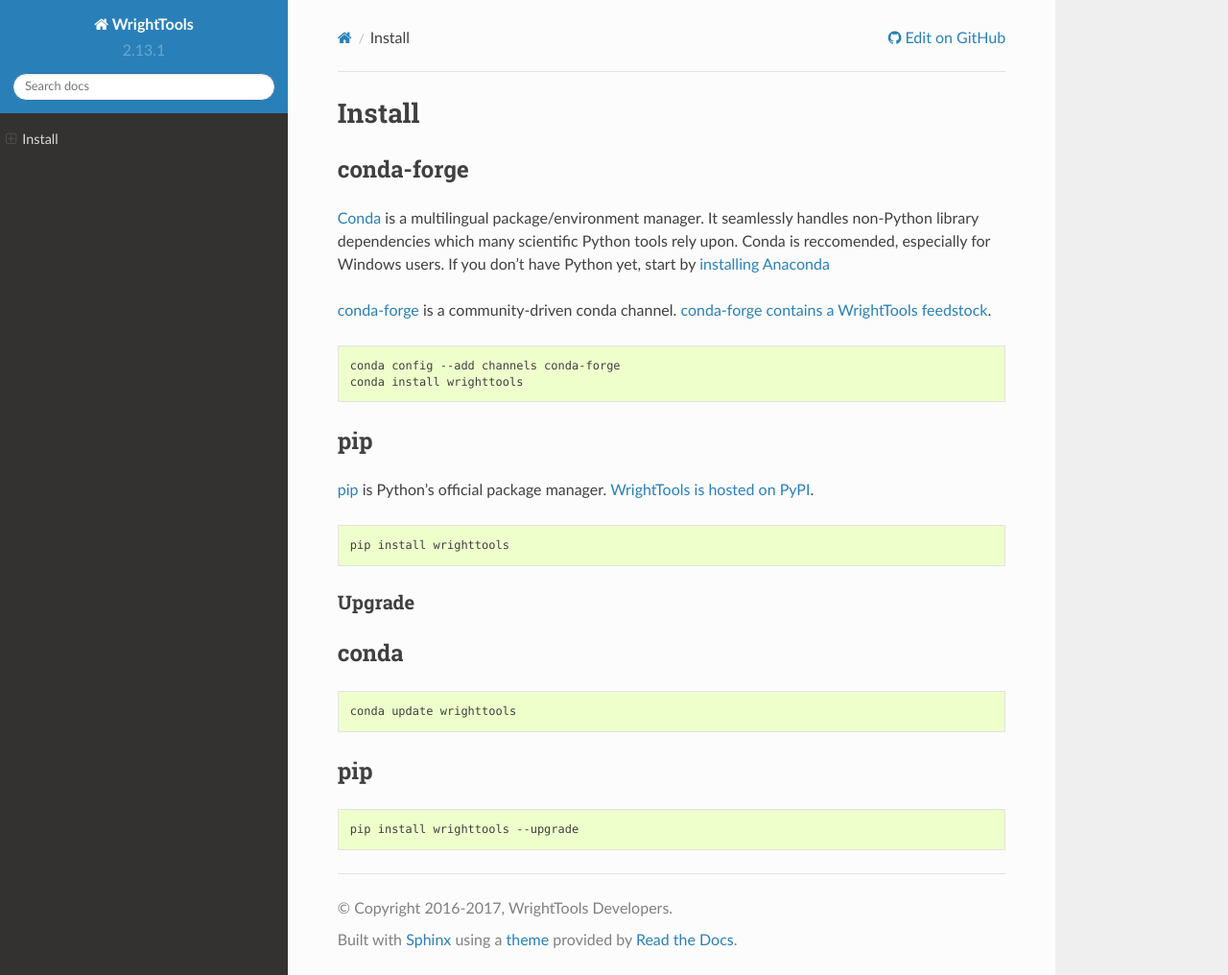
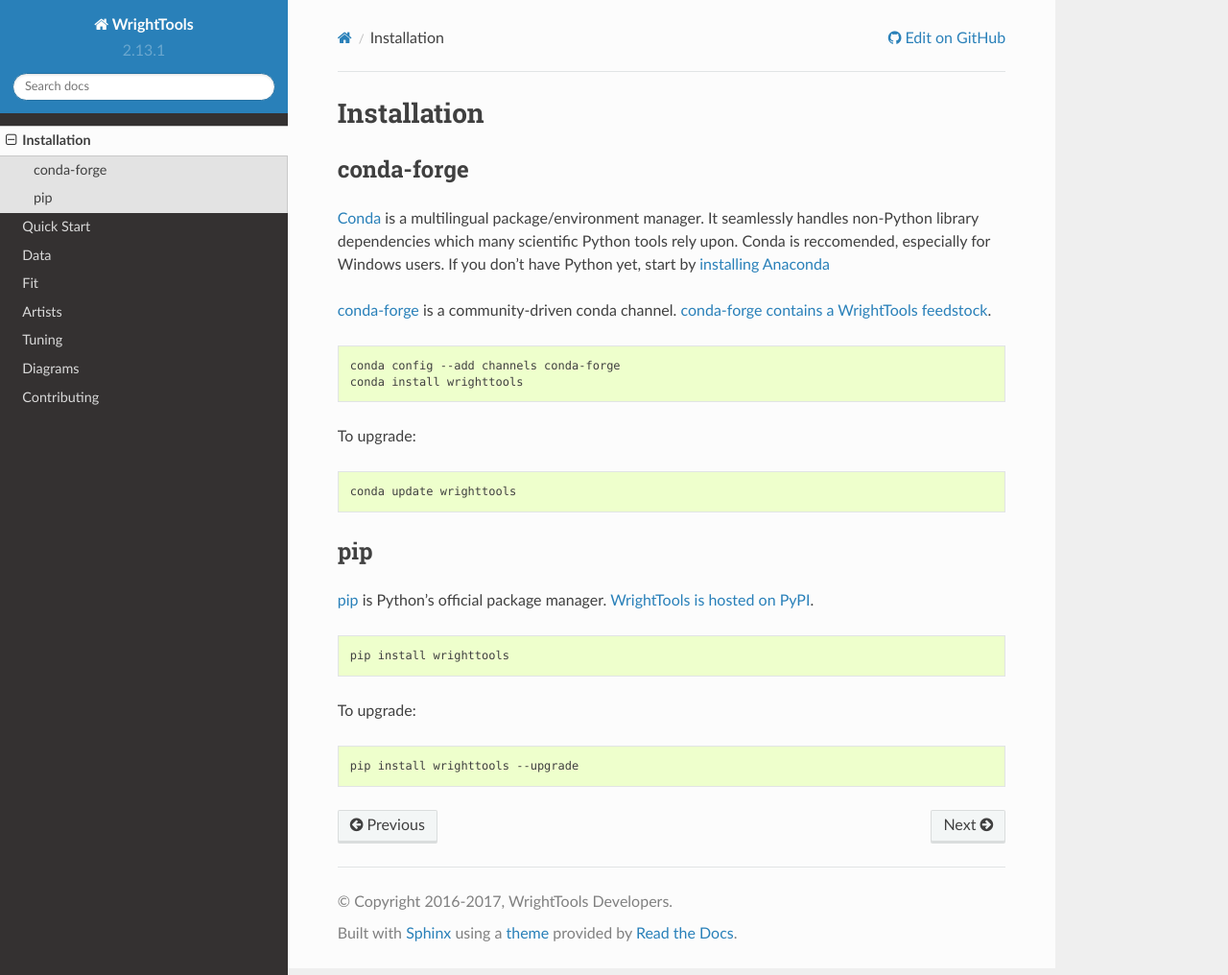
Before and after one commit to wright-group/WrightTools, a Sphinx documentation site: the page built from docs/install.rst, in a window 1280 px wide and 1016 px high. Shown: the whole window at 96% size. Built offline with Sphinx 7.4.7 and the Read the Docs theme 2.0.0, drawn with Linux system fonts in a browser that asks for light colours; pages that are not in the unit, such as notebooks, are missing from menus.

```diff
--- a/docs/data.rst
+++ b/docs/data.rst
@@ -1,3 +1,5 @@
+.. _data:
+
 Data
 ====
 
--- a/docs/diagrams.rst
+++ b/docs/diagrams.rst
@@ -0,0 +1,4 @@
+.. _diagrams:
+
+Diagrams
+========
--- /dev/null
+++ b/docs/fit.rst
@@ -0,0 +1,4 @@
+.. _fit:
+
+Fit
+===
--- a/docs/install.rst
+++ b/docs/install.rst
@@ -1,6 +1,7 @@
-=======
-Install
-=======
+.. _install:
+
+Installation
+============
 
 conda-forge
 -----------
@@ -17,6 +18,12 @@ If you don't have Python yet, start by `installing Anaconda`_
     conda config --add channels conda-forge
     conda install wrighttools
 
+To upgrade:
+
+.. code-block:: bash
+
+    conda update wrighttools
+
 pip
 ---
 
@@ -27,18 +34,7 @@ pip_ is Python's official package manager. `WrightTools is hosted on PyPI`_.
 
     pip install wrighttools
 
-Upgrade
-=======
-
-conda
------
-
-.. code-block:: bash
-
-    conda update wrighttools
-
-pip
----
+To upgrade:
 
 .. code-block:: bash
 
--- a/docs/quickstart.rst
+++ b/docs/quickstart.rst
@@ -0,0 +1,4 @@
+.. _quickstart
+
+Quick Start
+===========
--- a/docs/tuning.rst
+++ b/docs/tuning.rst
@@ -0,0 +1,4 @@
+.. _tuning:
+
+Tuning
+======
```
Also changed, not shown: docs/artists.rst (+23 -0 lines), docs/contributing.rst (+6 -4 lines), docs/index.rst (+17 -10 lines), docs/kit.rst (deleted).
